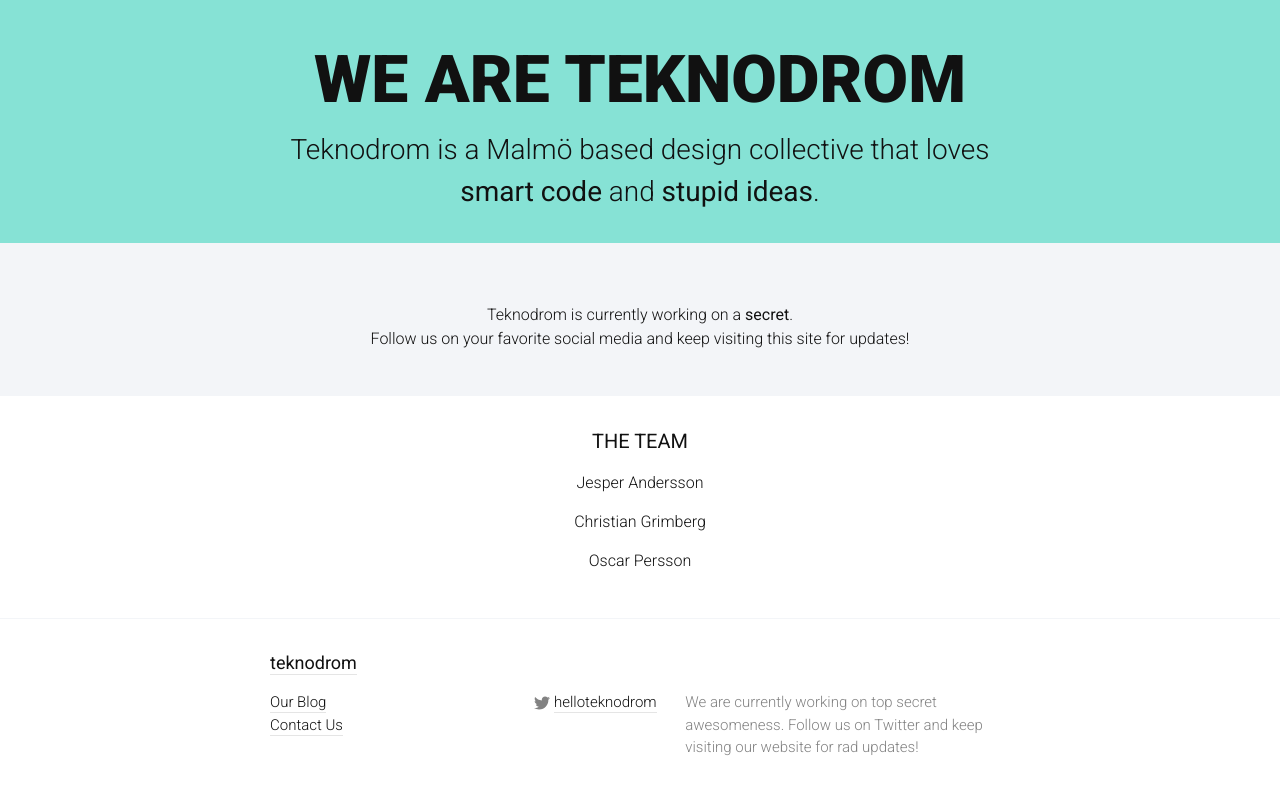
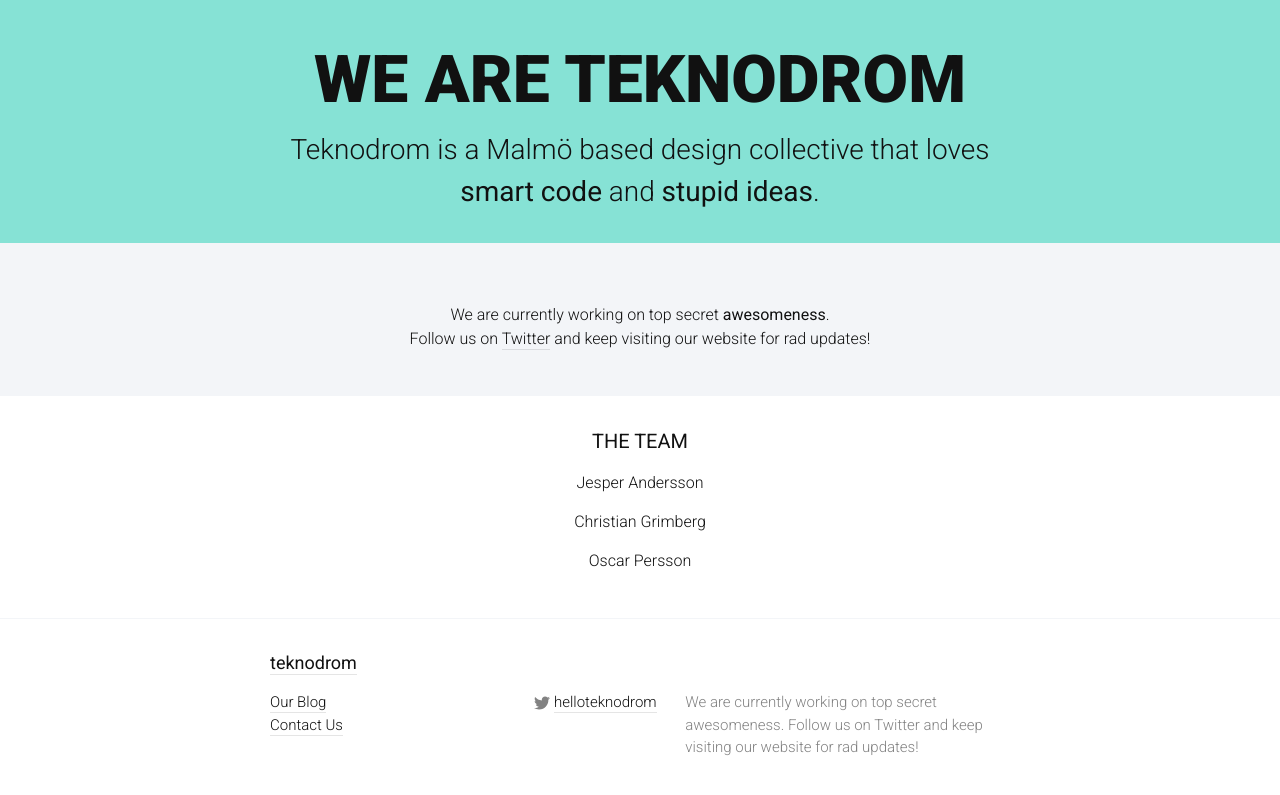
Before and after one commit to Teknodrom/teknodrom.github.io, a Jekyll site: the page built from index.html, in a window 1280 px wide. Shown: the top 795 px of the page. Built offline with Jekyll 4.4.1, drawn with Linux system fonts in a browser that asks for light colours.

Commit message:
Update index.html

```diff
--- a/index.html
+++ b/index.html
@@ -5,8 +5,8 @@
 <article class="site-about">
   <div class="wrapper">
     <p>
-      Teknodrom is currently working on a <strong>secret</strong>. </br>
-      Follow us on your favorite social media and keep visiting this site for updates!
+      We are currently working on top secret <strong>awesomeness</strong>. </br>
+      Follow us on <a href="https://twitter.com/helloteknodrom" target="_blank">Twitter</a> and keep visiting our website for rad updates!
     </p>
   </div>
 </article>
```
